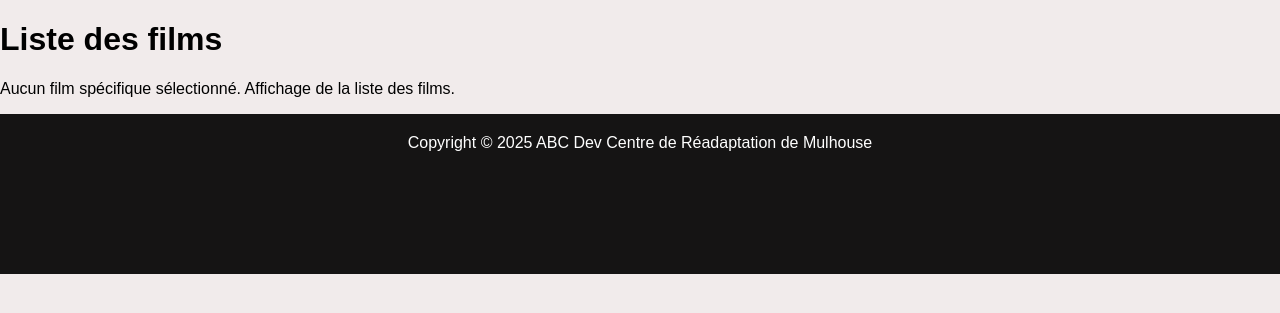
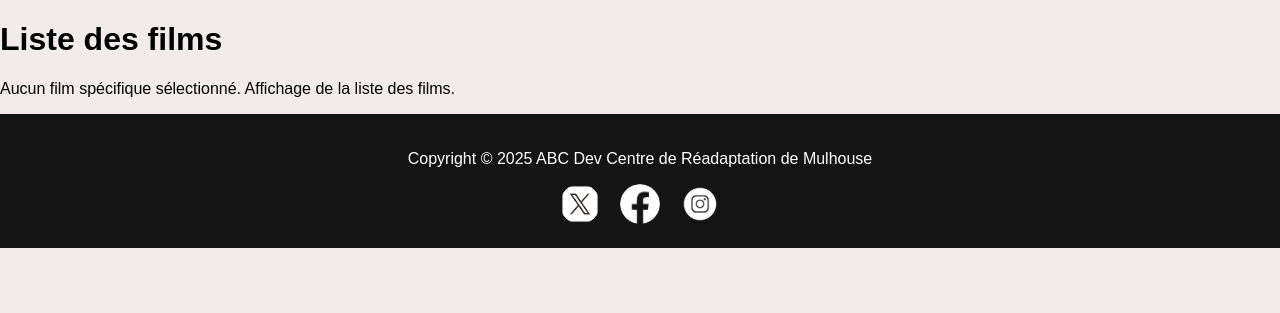
Before and after one commit to Aienova/ABC-projet, a PHP site: page /abc-project/film.php in a window 1280 px wide. Shown: the part 180-493 px from the top of the page. Run offline with PHP 8.4, Linux system fonts and the light colour scheme; data that the repository does not hold is empty.

Commit message:
foter mamadou

```diff
--- a/footer.php
+++ b/footer.php
@@ -1,5 +1,23 @@
 
-    <footer class="centralizer">Copyright © 2025 ABC Dev Centre de Réadaptation de Mulhouse</footer>
+    <footer>
+        <p class="centralizer">Copyright © 2025 ABC Dev Centre de Réadaptation de Mulhouse</p>
+
+     <div class="social">
+
+       <a href="https://github.com/Aienova/ABC-projet" ><img src="<?php echo $root; ?>/media/x.png"/></a>
+         <a href="https://github.com/Aienova/ABC-projet" ><img src="<?php echo $root; ?>/media/facebook.png"/></a>
+            <a href="https://github.com/Aienova/ABC-projet" ><img src="<?php echo $root; ?>/media/instagram.png"/></a>
+
+    </div>
+    </footer>
+
+
+
+
+
+
+
+
 
 </body>
 </html>
--- a/styles/footer.css
+++ b/styles/footer.css
@@ -1,7 +1,20 @@
 footer {
     background-color: #151414;
     color: white;
-    height: 15vh;
     padding: 20px;
     text-align: center;
 }
+
+.social {
+    display: flex;
+    justify-content: center;
+    gap: 20px;
+    align-items: center;
+}
+footer img{
+    min-width: 40px;
+    min-height: 40px;
+    max-width: 40px;
+    max-height: 40px;
+    border-radius: 50%;
+}
```
Also changed, not shown: media/facebook.png (added), media/instagram.png (added), media/x.png (added), 1 other file.
